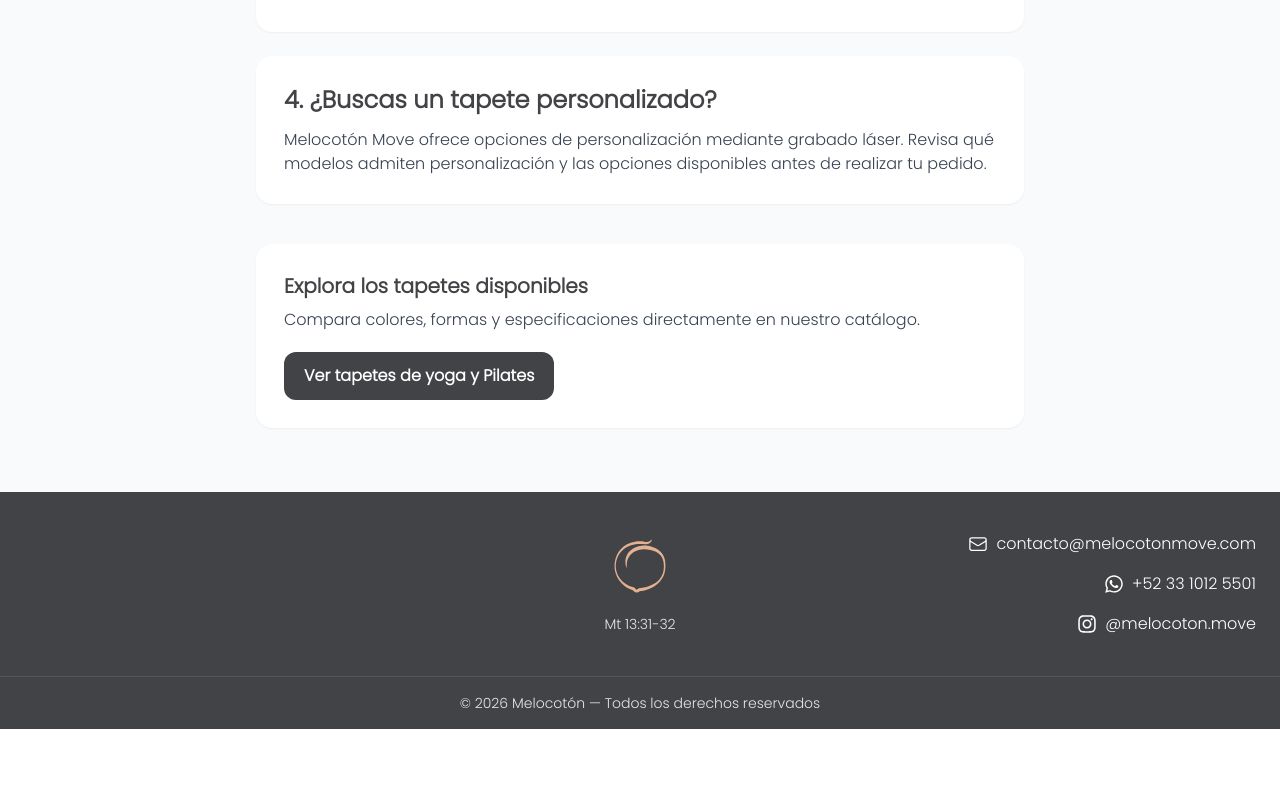
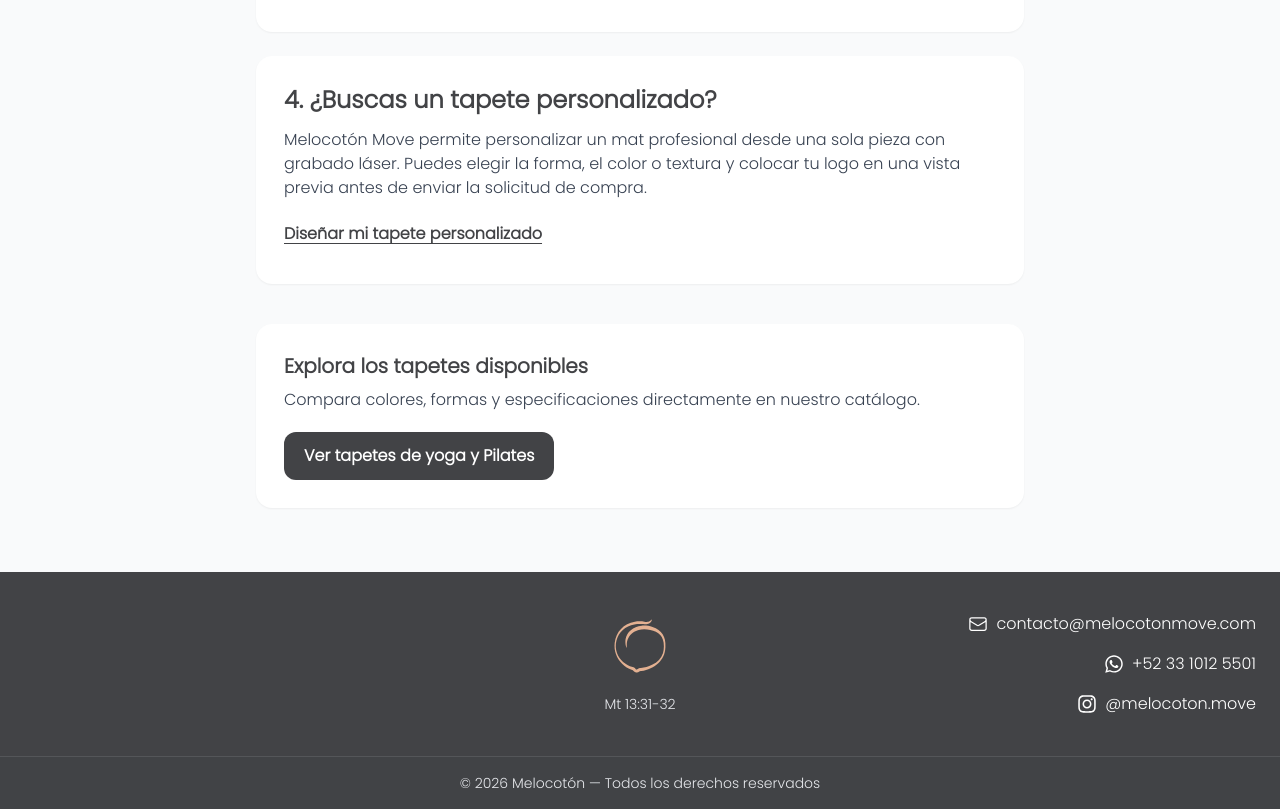
Before and after one commit to gonzalofreyna/melocoton-move, a Next.js app: page /guia-elegir-tapete-yoga-pilates in a window 1280 px wide. Shown: the part 988-1797 px from the top of the page. Before the commit the page ends 1717 px from the top, so only its background shows below. Built offline with nearby package versions, Linux system fonts and the light colour scheme; no server answers.

Commit message:
seo(guide): provide direct path to personalized mat builder

```diff
--- a/pages/guia-elegir-tapete-yoga-pilates.tsx
+++ b/pages/guia-elegir-tapete-yoga-pilates.tsx
@@ -31,7 +31,8 @@ export default function GuiaTapetes() {
           </section>
           <section className="mt-4 space-y-3 rounded-2xl bg-white p-5 shadow-sm sm:mt-6 sm:p-7">
             <h2 className="text-lg font-semibold leading-snug text-brand-blue sm:text-2xl">4. ¿Buscas un tapete personalizado?</h2>
-            <p>Melocotón Move ofrece opciones de personalización mediante grabado láser. Revisa qué modelos admiten personalización y las opciones disponibles antes de realizar tu pedido.</p>
+            <p>Melocotón Move permite personalizar un mat profesional desde una sola pieza con grabado láser. Puedes elegir la forma, el color o textura y colocar tu logo en una vista previa antes de enviar la solicitud de compra.</p>
+            <Link href="/crea-tu-mat" className="inline-flex min-h-11 items-center font-semibold text-brand-blue underline underline-offset-4">Diseñar mi tapete personalizado</Link>
           </section>
           <section className="mt-10 rounded-2xl bg-white p-5 shadow-sm sm:p-7">
             <h2 className="text-lg font-semibold leading-snug text-brand-blue sm:text-xl">Explora los tapetes disponibles</h2>
```
